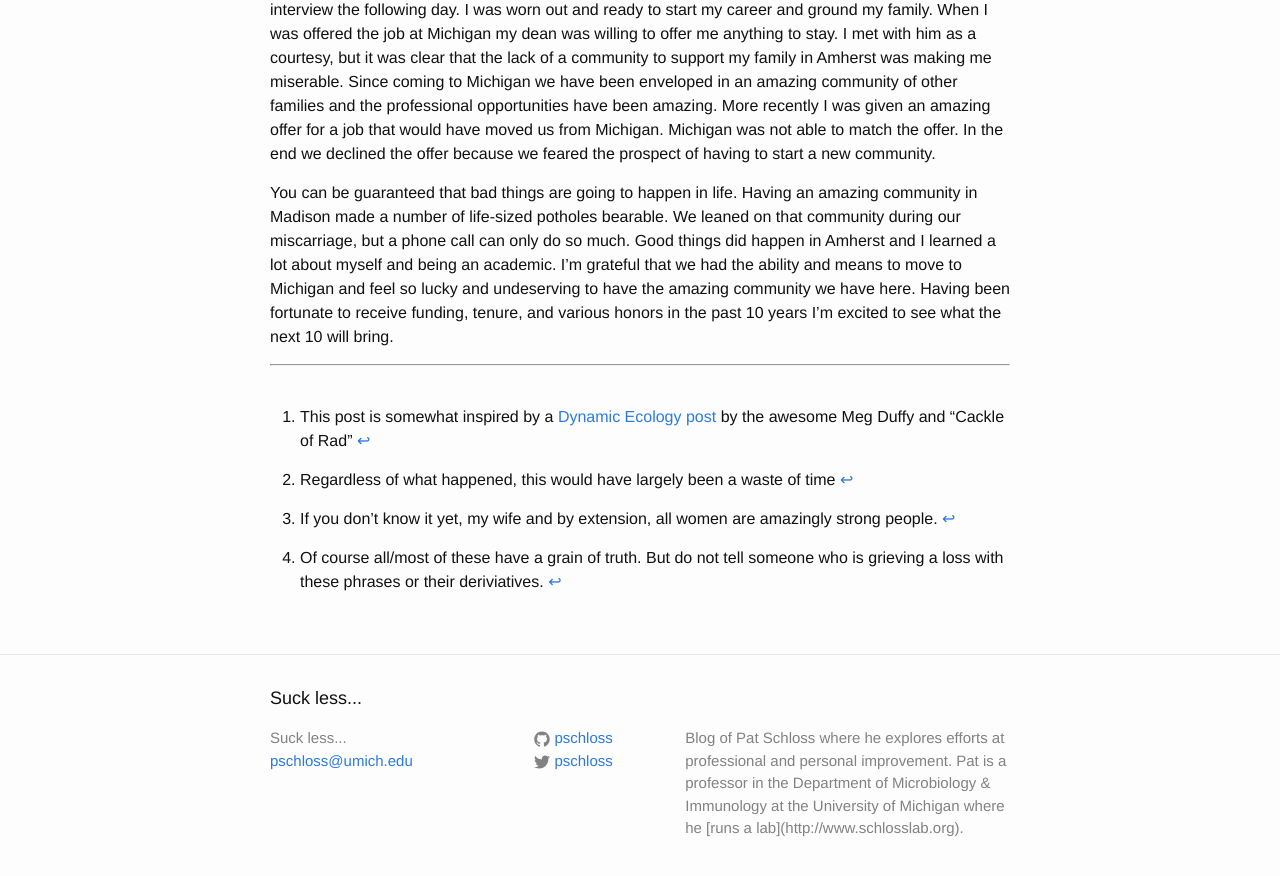
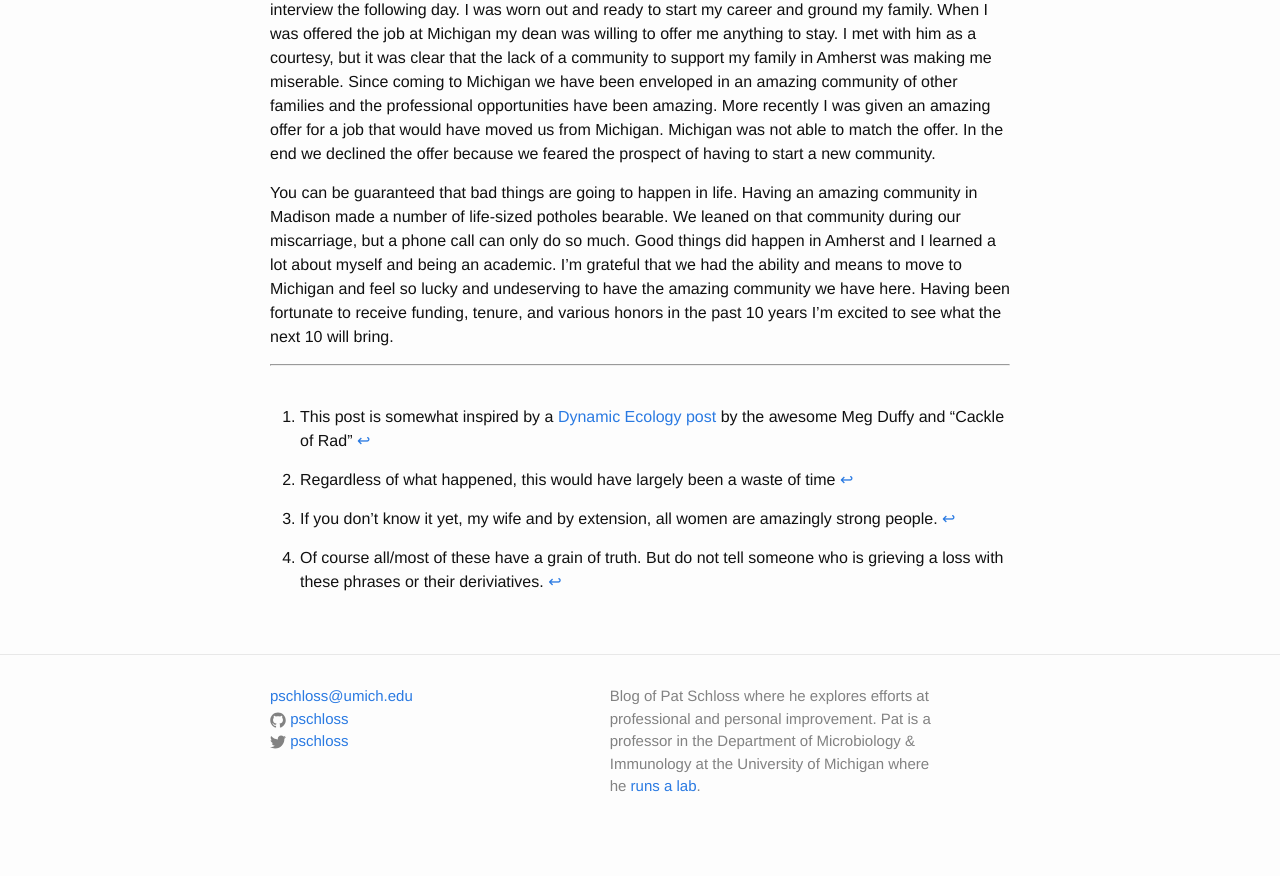
Before and after one commit to pschloss/pschloss.github.io, a Jekyll site: the page built from _posts/2016-05-10-Ten-Years-On.md, in a window 1280 px wide and 900 px high, scrolled down 1148 px. Shown: the top 876 px of the window. Built offline with Jekyll 4.4.1, drawn with Linux system fonts in a browser that asks for light colours; comment, search, counter and statistics services are not loaded.

Commit message:
Format footer and comments

```diff
--- a/_config.yml
+++ b/_config.yml
@@ -1,8 +1,6 @@
 # Site settings
 title: Suck less...
 email: pschloss@umich.edu
-description: > # this means to ignore newlines until "baseurl:"
-  Blog of Pat Schloss where he explores efforts at professional and personal improvement. Pat is a professor in the Department of Microbiology & Immunology at the University of Michigan where he [runs a lab](http://www.schlosslab.org).
 baseurl: "" # the subpath of your site, e.g. /blog/
 url: "http://pschloss.github.io" # the base hostname & protocol for your site
 twitter_username: pschloss
--- a/_includes/footer.html
+++ b/_includes/footer.html
@@ -2,19 +2,10 @@
 
   <div class="wrapper">
 
-    <h2 class="footer-heading">{{ site.title }}</h2>
-
     <div class="footer-col-wrapper">
-      <div class="footer-col  footer-col-1">
+      <div class="footer-col  footer-col-3">
         <ul class="contact-list">
-          <li>{{ site.title }}</li>
           <li><a href="mailto:{{ site.email }}">{{ site.email }}</a></li>
-        </ul>
-      </div>
-
-      <div class="footer-col  footer-col-2">
-        <ul class="social-media-list">
-          {% if site.github_username %}
           <li>
             <a href="https://github.com/{{ site.github_username }}">
               <span class="icon  icon--github">
@@ -26,9 +17,7 @@
               <span class="username">{{ site.github_username }}</span>
             </a>
           </li>
-          {% endif %}
 
-          {% if site.twitter_username %}
           <li>
             <a href="https://twitter.com/{{ site.twitter_username }}">
               <span class="icon  icon--twitter">
@@ -41,12 +30,11 @@
               <span class="username">{{ site.twitter_username }}</span>
             </a>
           </li>
-          {% endif %}
         </ul>
       </div>
 
       <div class="footer-col  footer-col-3">
-        <p class="text">{{ site.description }}</p>
+        <p class="text">Blog of Pat Schloss where he explores efforts at professional and personal improvement. Pat is a professor in the Department of Microbiology & Immunology at the University of Michigan where he <a href="http://www.schlosslab.org">runs a lab</a>. </p>
       </div>
     </div>
 
--- a/_layouts/post.html
+++ b/_layouts/post.html
@@ -10,7 +10,9 @@ layout: default
 
   <article class="post-content">
     {{ content }}
-    {% include comments.html %}
+		{% if page.comments %}
+    	{% include comments.html %}
+		{% endif %}
   </article>
 
 </div>
```
